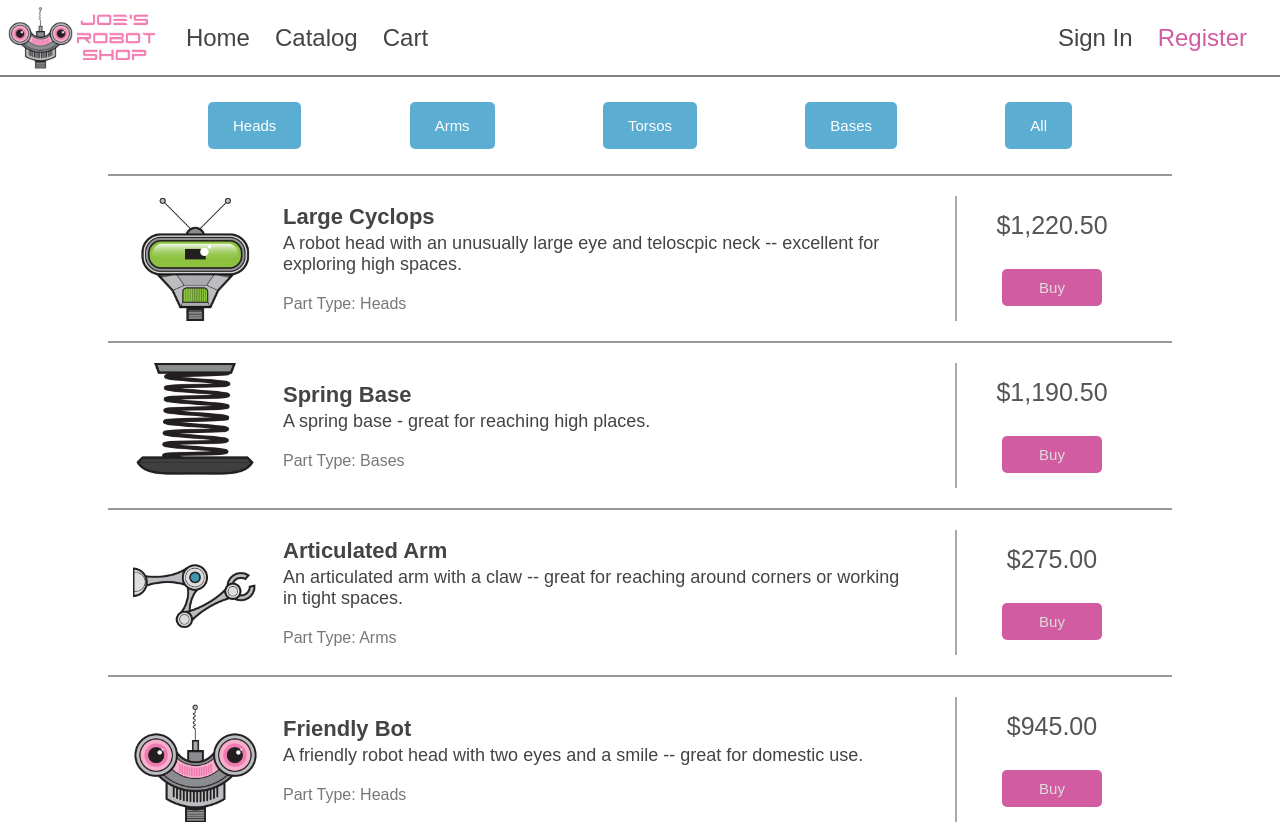
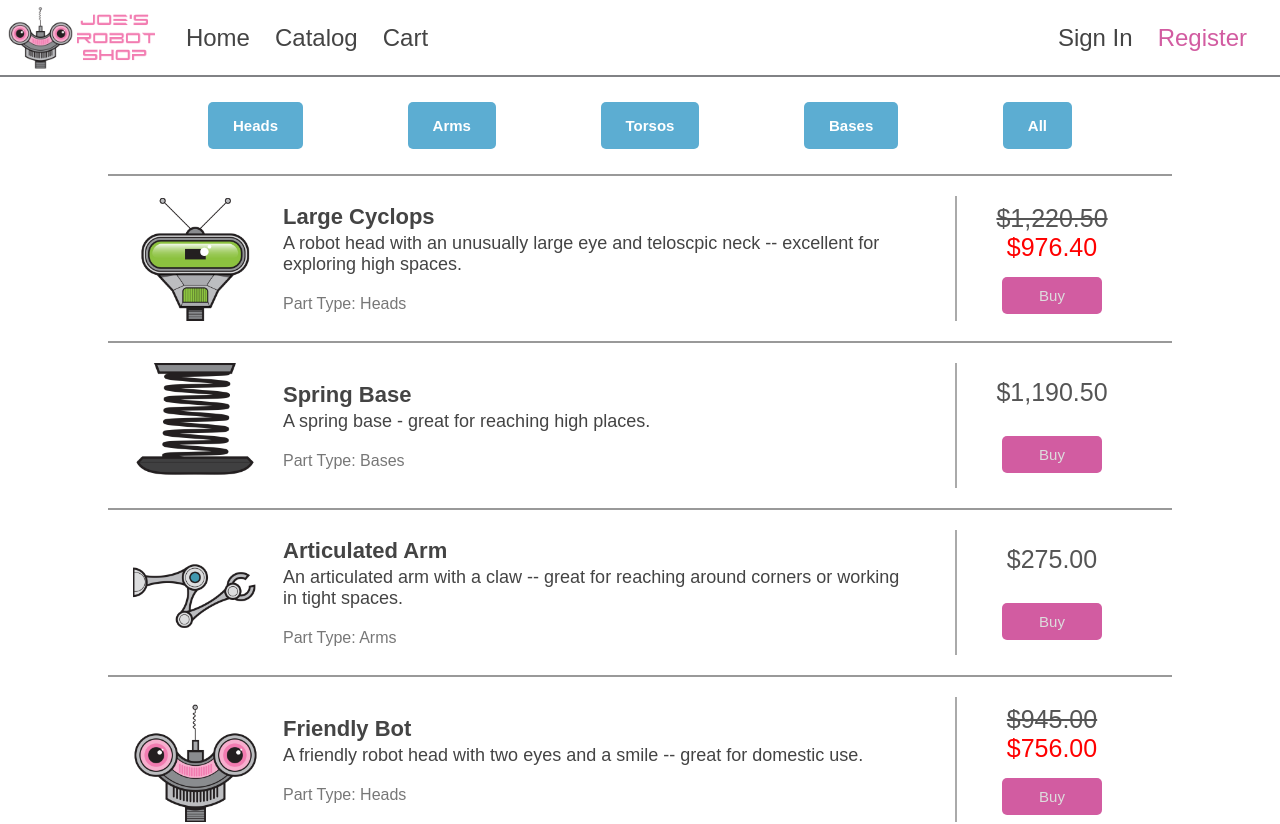
Before and after one commit to RahmatullahZadran/AngularTests, an Angular app: page / in a window 1280 px wide. Shown: the top 824 px of the page. Built offline with nearby package versions, Linux system fonts and the light colour scheme.

Commit message:
updated css

```diff
--- a/src/app/catalog/catalog.component.css
+++ b/src/app/catalog/catalog.component.css
@@ -73,3 +73,13 @@
     padding: 10px;
     width: 100px;
   }
+  .discount {
+    margin-top: -15px;
+    color: red;
+  }
+  a {
+    font-weight: bold;
+  }
+  .strikethrough {
+    text-decoration: line-through;
+  }
--- a/src/app/catalog/catalog.component.html
+++ b/src/app/catalog/catalog.component.html
@@ -1,25 +1,28 @@
 <div class="container">
     <div class="filters">
-      <a class="button">Heads</a>
-      <a class="button">Arms</a>
-      <a class="button">Torsos</a>
-      <a class="button">Bases</a>
-      <a class="button">All</a>
+      <a (click)="filter = 'Heads'" class="button ">Heads</a>
+      <a (click)="filter = 'Arms'" class="button">Arms</a>
+      <a (click)="filter = 'Torsos'" class="button">Torsos</a>
+      <a (click)="filter = 'Bases'" class="button">Bases</a>
+      <a (click)="filter = ''" class="button">All</a>
     </div>
 
     <ul class="products">
-      <li class="product-item" *ngFor="let product of products">
+      <li class="product-item" *ngFor="let product of getFilteredProdcuts()">
         <div class="product">
           <div class="product-details">
-            <img [src]="getImageUrl(product)" [alt]="product.name" />
+            <img [src]="getImageUrl(product)" [alt]="product?.name" />
             <div class="product-info">
-              <div class="name">{{ product.name }}</div>
-              <div class="description">{{ product.description }}</div>
-              <div class="category">Part Type: {{ product.category }}</div>
+              <div class="name">{{ product?.name }}</div>
+              <div class="description">{{ product?.description }}</div>
+              <div class="category">Part Type: {{ product?.category }}</div>
             </div>
           </div>
           <div class="price">
-            <div>{{ product.price.toFixed(2) | currency : "USD" }}</div>
+            <div  [ngClass] ="getDiscountedClasses(product)">{{ product?.price | currency : "USD" }}</div>
+            <div *ngIf="product?.discount > 0" class ="discount" >
+              {{(product.price *(1 - product.discount)) | currency : "USD"}}
+            </div>
             <button class="cta">Buy</button>
           </div>
         </div>
--- a/src/app/catalog/catalog.component.ts
+++ b/src/app/catalog/catalog.component.ts
@@ -7,7 +7,8 @@ import { IProduct } from '../catalog/product.model';
   styleUrls: ['./catalog.component.css']
 })
 export class CatalogComponent {
- products : IProduct[];
+ products :any;
+ filter: string = '';
 
 
  constructor() {
@@ -188,11 +189,25 @@ export class CatalogComponent {
     ];
  }
 
+ getDiscountedClasses(product: IProduct){
+  if (product?.discount > 0)
+    return 'strikethrough bold';
+  else
+    return '';
+ }
 
 
 
- getImageUrl(product: IProduct) {
+
+ getImageUrl(product: any) {
+  if (!product) return '';
   return '/assets/images/robot-parts/' + product.imageName;
  }
 
+ getFilteredProdcuts() {
+   return this.filter === ''
+   ? this.products
+   :this.products.filter((product: any) => product.category === this.filter);
+ }
+
 }
--- a/src/styles.css
+++ b/src/styles.css
@@ -1,4 +1,15 @@
 /* You can add global styles to this file, and also import other style files */
+.a {
+  font-weight: bold;
+}
+
+.red {
+  color: red;
+}
+
+
+
+
 body {
     background-color: #fff;
     font-family: Arial, Helvetica, sans-serif;
```
